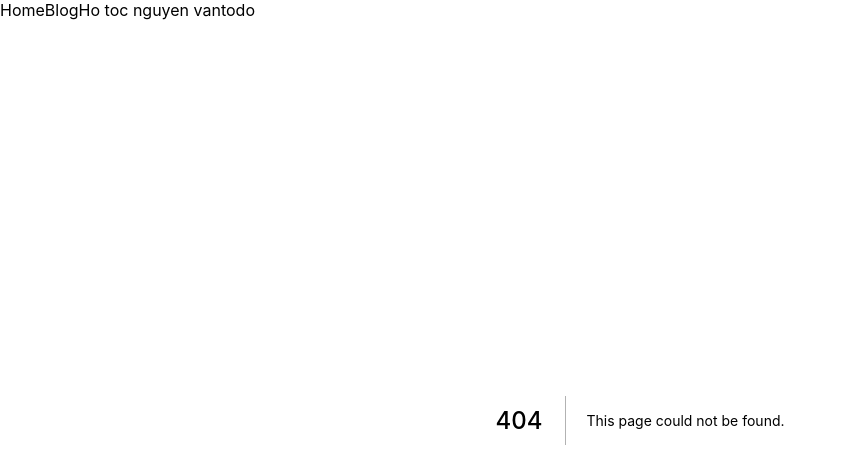
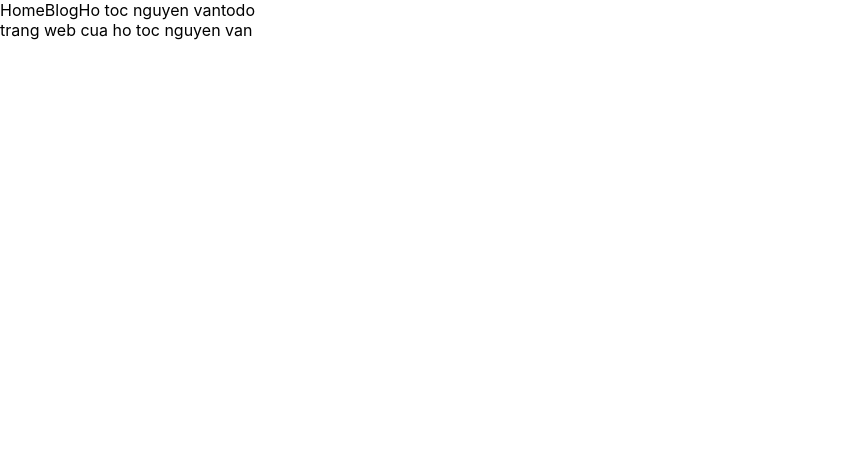
Before and after one commit to nguyenvancongdev/congnguyendev, a Next.js app: page /hotocnguyenvan in a window 1280 px wide. Before the commit this address had no page. Shown: the top 468 px of the page, without its empty margins (0-843 px from the left). Built offline with nearby package versions, Linux system fonts and the light colour scheme.

Commit message:
Create index.tsx

```diff
--- /dev/null
+++ b/pages/hotocnguyenvan/index.tsx
@@ -0,0 +1,11 @@
+import type { NextPage } from 'next'
+
+const Hotocnguyenvan: NextPage = () => {
+  return (
+  <div>
+   trang web cua ho toc nguyen van
+  </div>
+  )
+}
+
+export default Hotocnguyenvan
```
